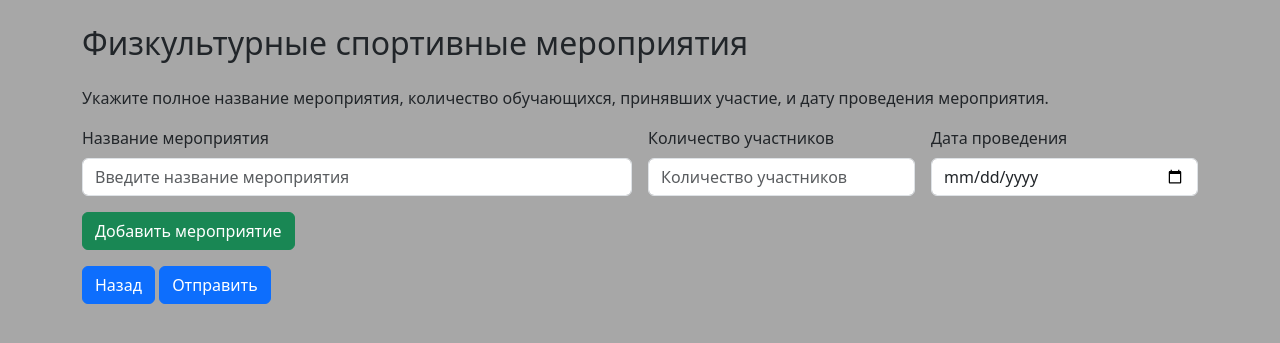
After one commit to SofiaHartova/SSCSurvey, a Flask app: template templates/block3.html in a window 1280 px wide. The commit adds this page. Shown: the top 343 px of the page. Run offline with Flask 3, Linux system fonts and the light colour scheme; the template is opened without the code that fills it, so the values that code supplies are empty.

Commit message:
block3 and buttons-links

```diff
--- a/static/block1.css
+++ b/static/block1.css
@@ -4,6 +4,13 @@ body {
 .hidden {
     display: none;
 }
-.btn {
+#otherSportsBtn {
     display: block;
 }
+#addEventBtn {
+    display: block;
+}
+a {
+    color: white;
+    text-decoration: none;
+}
--- /dev/null
+++ b/templates/block3.html
@@ -0,0 +1,84 @@
+<!DOCTYPE html>
+<html lang="ru">
+<head>
+  <meta charset="UTF-8">
+  <meta name="viewport" content="width=device-width, initial-scale=1.0">
+  <title>Физкультурные мероприятия</title>
+  <link href="https://cdn.jsdelivr.net/npm/bootstrap@5.3.0-alpha3/dist/css/bootstrap.min.css" rel="stylesheet">
+  <link rel="stylesheet" href="../static/block1.css">
+
+</head>
+
+<body>
+    <div class="container my-4">
+      <h2 class="mb-4">Физкультурные спортивные мероприятия</h2>
+      <p>Укажите полное название мероприятия, количество обучающихся, принявших участие, и дату проведения мероприятия.</p>
+
+      <!-- Форма для ввода данных по мероприятиям -->
+      <form id="eventsForm">
+        <div id="eventFields">
+          <div class="event-item row g-3 mb-3">
+            <div class="col-md-6">
+              <label for="eventName1" class="form-label">Название мероприятия</label>
+              <input type="text" class="form-control" id="eventName1" placeholder="Введите название мероприятия" >
+            </div>
+            <div class="col-md-3">
+              <label for="participants1" class="form-label">Количество участников</label>
+              <input type="number" class="form-control" id="participants1" placeholder="Количество участников" >
+            </div>
+            <div class="col-md-3">
+              <label for="eventDate1" class="form-label">Дата проведения</label>
+              <input type="date" class="form-control" id="eventDate1" >
+            </div>
+          </div>
+        </div>
+
+        <!-- Кнопка добавления мероприятия -->
+        <button type="button" class="btn btn-success mb-3"  id="addEventBtn" onclick="addEventField()">Добавить мероприятие</button>
+
+        <!-- Кнопка отправки формы -->
+        <button type="submit" class="btn btn-primary"><a href="block2.html">Назад</a></button>
+        <button type="submit" class="btn btn-primary"><a href="thanks.html">Отправить</a></button>
+      </form>
+    </div>
+
+    <script>
+      let eventCount = 1;
+
+      // Функция для добавления нового поля мероприятия
+      function addEventField() {
+        eventCount++;
+        const eventFields = document.getElementById('eventFields');
+
+        const eventItem = document.createElement('div');
+        eventItem.classList.add('event-item', 'row', 'g-3', 'mb-3');
+        eventItem.innerHTML = `
+          <div class="col-md-6">
+            <label for="eventName${eventCount}" class="form-label">Название мероприятия</label>
+            <input type="text" class="form-control" id="eventName${eventCount}" placeholder="Введите название мероприятия" required>
+          </div>
+          <div class="col-md-3">
+            <label for="participants${eventCount}" class="form-label">Количество участников</label>
+            <input type="number" class="form-control" id="participants${eventCount}" placeholder="Количество участников" required>
+          </div>
+          <div class="col-md-3">
+            <label for="eventDate${eventCount}" class="form-label">Дата проведения</label>
+            <input type="date" class="form-control" id="eventDate${eventCount}" required>
+          </div>
+        `;
+
+        eventFields.appendChild(eventItem);
+      }
+      // Обработка отправки формы
+      document.getElementById('eventsForm').addEventListener('submit', function(event) {
+        event.preventDefault();
+        alert('Форма успешно отправлена!');
+        // Здесь можно добавить логику для отправки данных на сервер
+
+      });
+    </script>
+
+    <script src="https://cdn.jsdelivr.net/npm/bootstrap@5.3.0-alpha3/dist/js/bootstrap.bundle.min.js"></script>
+  </body>
+
+</html>
```
Also changed, not shown: templates/block1.html (+13 -13 lines), templates/block2.html (+38 -7 lines).
